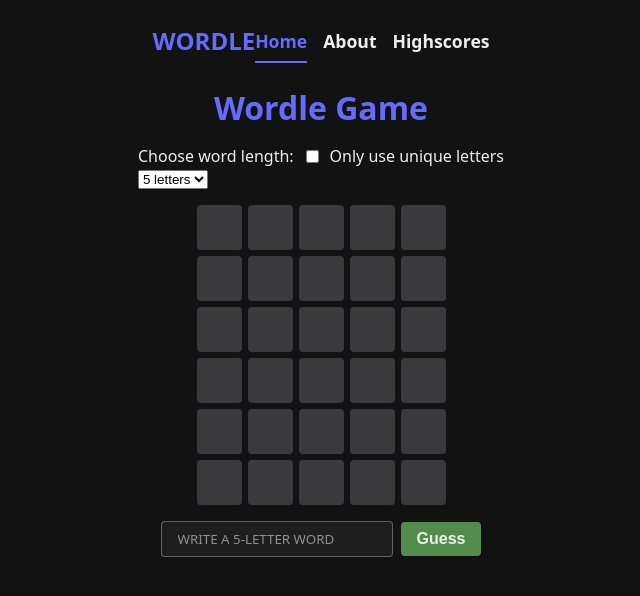
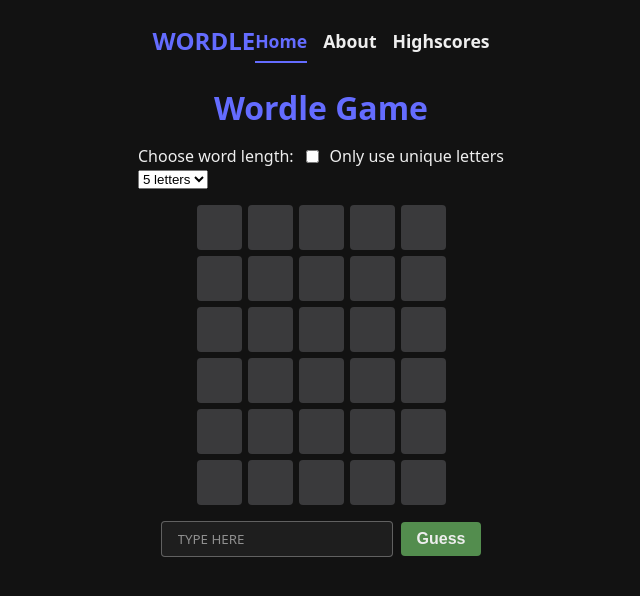
Before and after one commit to Fagerdahl/wordle-SP, a React (Vite) app in the folder client/: page / in a window 1280 px wide. Shown: the top 596 px of the page, without its empty margins (319-959 px from the left). Built offline with nearby package versions, Linux system fonts and the light colour scheme; no server answers.

Commit message:
[fix] Adjusted text in input field

```diff
--- a/client/src/Components/GuessInput.jsx
+++ b/client/src/Components/GuessInput.jsx
@@ -30,7 +30,7 @@
         className="guess-input"
         type="text"
         maxLength={wordLength}
-        placeholder={`Write a ${wordLength}-letter word`}
+        placeholder={`Type here`}
         value={currentGuess}
         onChange={(e) => setCurrentGuess(e.target.value.toUpperCase())}
         disabled={disabled}
```
